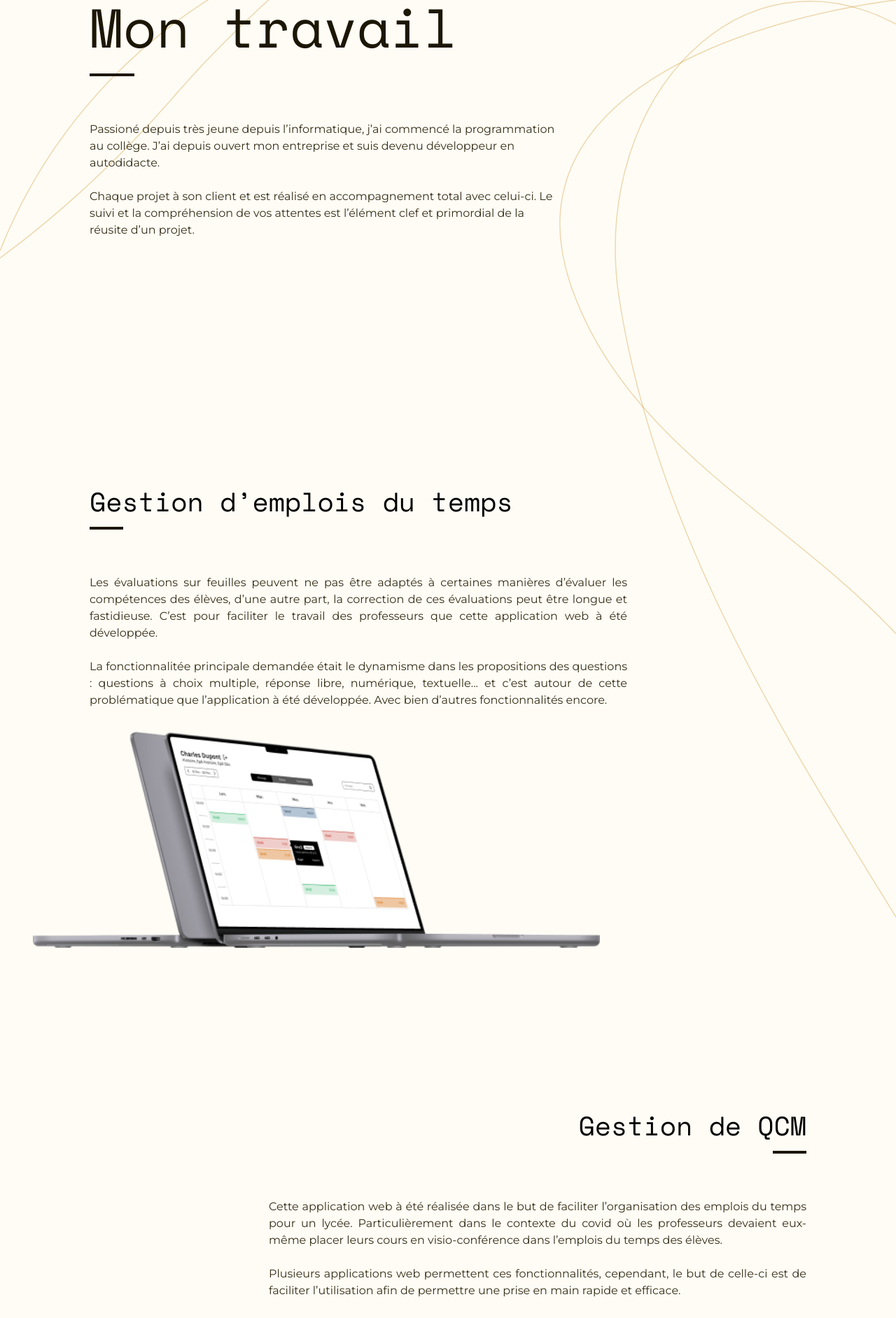
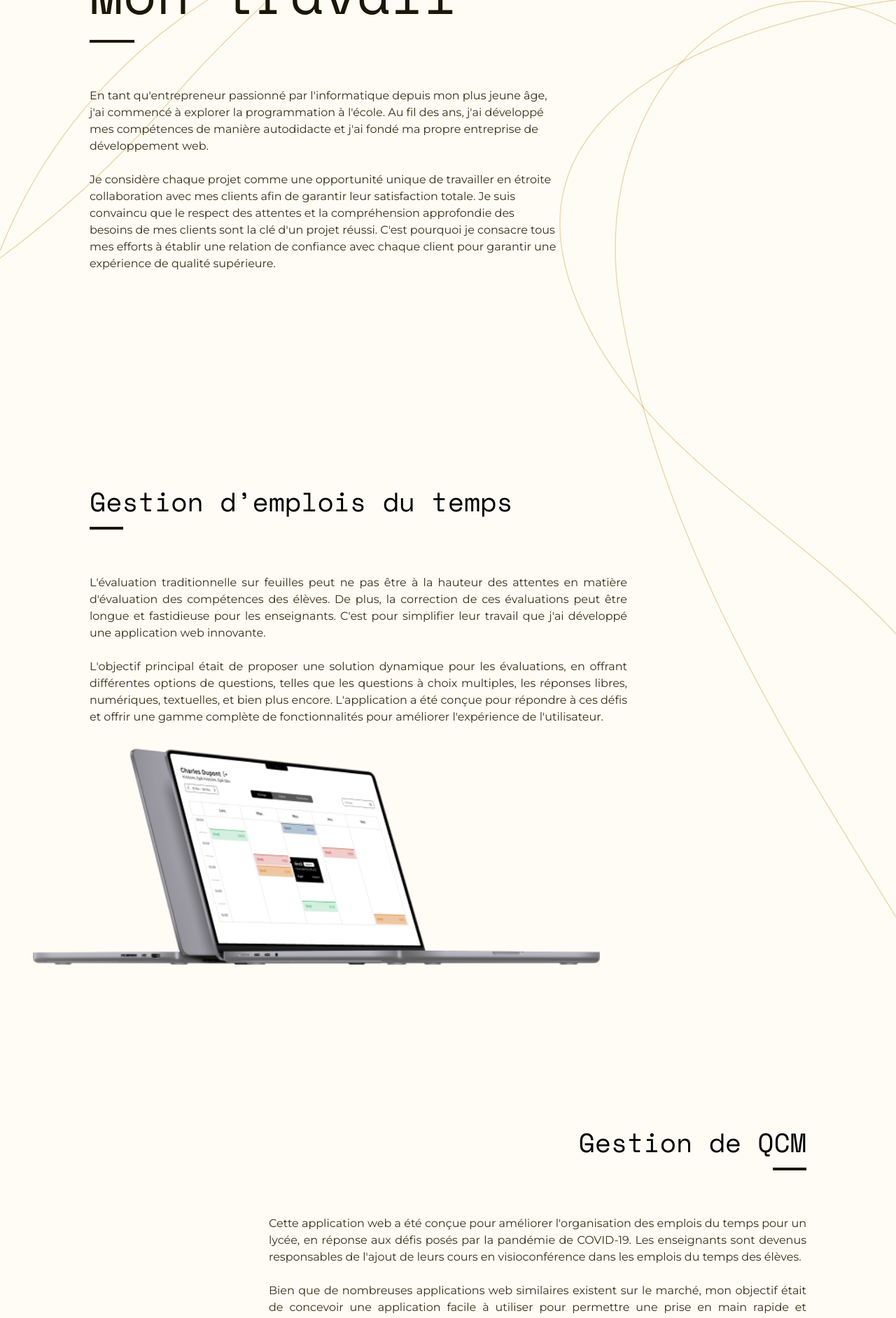
Before and after one commit to ctrl-plus-w/portfolio-v3, a Next.js app: page /work in a window 1280 px wide. Shown: the part 240-2124 px from the top of the page at 70% size. Built offline with nearby package versions, Linux system fonts and the light colour scheme.

Commit message:
:pen: Changed some content

```diff
--- a/src/pages/index.tsx
+++ b/src/pages/index.tsx
@@ -54,8 +54,8 @@ const Home = (): ReactElement => {
           <Header type={4}>Entretiens préalable</Header>
 
           <p className="text-primaryLight w-[80%] md:w-80">
-            Une première rencontre afin d’accorder vos attentes avec la solution
-            que je vous fournirai.
+            Nous organisons une rencontre initiale pour aligner vos attentes
+            avec la solution sur mesure que nous vous proposons.
           </p>
 
           <div
@@ -86,8 +86,8 @@ const Home = (): ReactElement => {
           <Header type={4}>Le devis</Header>
 
           <p className="text-primaryLight text-right w-[80%] md:w-80">
-            Montage d'un devis et chiffrage grâce au cahier des charges. Et / ou
-            réalisation d'un audit.
+            Nous établissons un devis détaillé en fonction de votre cahier des
+            charges. Audit possible.
           </p>
 
           <div
@@ -118,17 +118,17 @@ const Home = (): ReactElement => {
           <Header type={4}>La conception</Header>
 
           <p className="text-primaryLight w-[80%] md:w-80">
-            Développement de votre solution avec un suivi permanent de
-            l’avancement pour éviter les erreurs.
+            Nous créons votre solution unique en veillant à un suivi continu
+            pour éviter tout imprévu
           </p>
         </article>
 
         <article className="pt-8">
-          <Header type={4}>Le suivi</Header>
+          <Header type={4}>Assistance continue</Header>
 
           <p className="text-primaryLight text-right w-[80%] md:w-80">
-            Vous avez besoin de révisions où de modifications après la
-            finalisation du développement. Le suivi est la pour ça.
+            Nous sommes là pour vous aider, que ce soit pour des retouches ou
+            des modifications après la finalisation du développement.
           </p>
 
           <div
--- a/src/pages/work.tsx
+++ b/src/pages/work.tsx
@@ -37,14 +37,19 @@ const Work = (): ReactElement => {
         <Separator size="big" />
 
         <p className="text-primaryLight mt-16 lg:max-w-2xl">
-          Passioné depuis très jeune depuis l’informatique, j’ai commencé la
-          programmation au collège. J’ai depuis ouvert mon entreprise et suis
-          devenu développeur en autodidacte.
+          En tant qu'entrepreneur passionné par l'informatique depuis mon plus
+          jeune âge, j'ai commencé à explorer la programmation à l'école. Au fil
+          des ans, j'ai développé mes compétences de manière autodidacte et j'ai
+          fondé ma propre entreprise de développement web.
           <br />
           <br />
-          Chaque projet à son client et est réalisé en accompagnement total avec
-          celui-ci. Le suivi et la compréhension de vos attentes est l’élément
-          clef et primordial de la réusite d’un projet.
+          Je considère chaque projet comme une opportunité unique de travailler
+          en étroite collaboration avec mes clients afin de garantir leur
+          satisfaction totale. Je suis convaincu que le respect des attentes et
+          la compréhension approfondie des besoins de mes clients sont la clé
+          d'un projet réussi. C'est pourquoi je consacre tous mes efforts à
+          établir une relation de confiance avec chaque client pour garantir une
+          expérience de qualité supérieure.
         </p>
 
         {renderIf(
@@ -61,18 +66,19 @@ const Work = (): ReactElement => {
 
         <div className="relative flex flex-col 2xl:flex-row">
           <p className="text-primaryLight mt-16 text-justify lg:max-w-3xl">
-            Les évaluations sur feuilles peuvent ne pas être adaptés à certaines
-            manières d’évaluer les compétences des élèves, d’une autre part, la
-            correction de ces évaluations peut être longue et fastidieuse. C’est
-            pour faciliter le travail des professeurs que cette application web
-            à été développée.
+            L'évaluation traditionnelle sur feuilles peut ne pas être à la
+            hauteur des attentes en matière d'évaluation des compétences des
+            élèves. De plus, la correction de ces évaluations peut être longue
+            et fastidieuse pour les enseignants. C'est pour simplifier leur
+            travail que j'ai développé une application web innovante.
             <br />
             <br />
-            La fonctionnalitée principale demandée était le dynamisme dans les
-            propositions des questions : questions à choix multiple, réponse
-            libre, numérique, textuelle... et c’est autour de cette
-            problématique que l’application à été développée. Avec bien d’autres
-            fonctionnalités encore.
+            L'objectif principal était de proposer une solution dynamique pour
+            les évaluations, en offrant différentes options de questions, telles
+            que les questions à choix multiples, les réponses libres,
+            numériques, textuelles, et bien plus encore. L'application a été
+            conçue pour répondre à ces défis et offrir une gamme complète de
+            fonctionnalités pour améliorer l'expérience de l'utilisateur.
           </p>
 
           <Image
@@ -96,16 +102,19 @@ const Work = (): ReactElement => {
           ])}
         >
           <p className="text-primaryLight mt-16 text-justify">
-            Cette application web à été réalisée dans le but de faciliter
-            l’organisation des emplois du temps pour un lycée. Particulièrement
-            dans le contexte du covid où les professeurs devaient eux-même
-            placer leurs cours en visio-conférence dans l’emplois du temps des
-            élèves.
+            Cette application web a été conçue pour améliorer l'organisation des
+            emplois du temps pour un lycée, en réponse aux défis posés par la
+            pandémie de COVID-19. Les enseignants sont devenus responsables de
+            l'ajout de leurs cours en visioconférence dans les emplois du temps
+            des élèves.
             <br />
             <br />
-            Plusieurs applications web permettent ces fonctionnalités,
-            cependant, le but de celle-ci est de faciliter l’utilisation afin de
-            permettre une prise en main rapide et efficace.
+            Bien que de nombreuses applications web similaires existent sur le
+            marché, mon objectif était de concevoir une application facile à
+            utiliser pour permettre une prise en main rapide et efficace. La
+            fiabilité, le respect et la confiance ont été au centre de mes
+            préoccupations pour développer une solution adaptée aux besoins de
+            l'établissement scolaire.
           </p>
 
           <Image
@@ -124,14 +133,19 @@ const Work = (): ReactElement => {
 
         <div className="flex flex-col 2xl:flex-row">
           <p className="text-primaryLight mt-16 text-justify lg:max-w-3xl">
-            Dans la même idée que l’application de gestion des QCM, l’évaluation
-            des programme nottement lors de cours d’informatique, l’évaluation
-            des programmes des élèves peut être fastidieuse.
+            Inspiré par mon expérience en développement d'une application de
+            gestion de QCM, je me suis rendu compte que l'évaluation des
+            programmes informatiques peut être fastidieuse pour les enseignants
+            et les étudiants.
             <br />
             <br />
-            L’objectif de cette application web est de simplifier pour les
-            élèves comme pour les professeurs la notation et l’évaluation des
-            compétences en développement et en programmation des étudiants.
+            C'est pour améliorer cette situation que j'ai développé une
+            application web innovante, qui simplifie la notation et l'évaluation
+            des compétences en développement et en programmation pour les
+            étudiants et les enseignants. Avec l'expertise que j'ai acquise dans
+            ce domaine, j'ai mis en œuvre des solutions fiables, respectueuses
+            et de confiance pour offrir une expérience d'apprentissage et
+            d'évaluation efficace et professionnelle.
           </p>
 
           <Image
```
